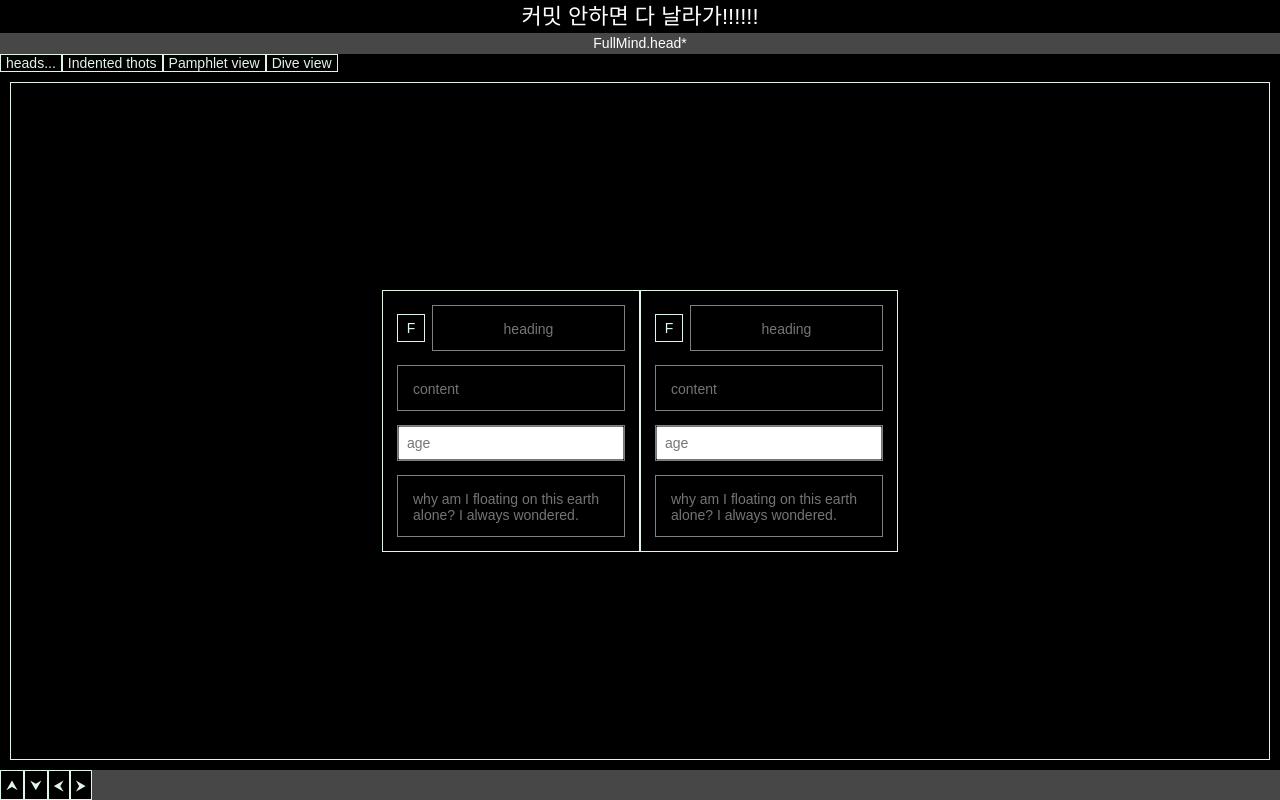
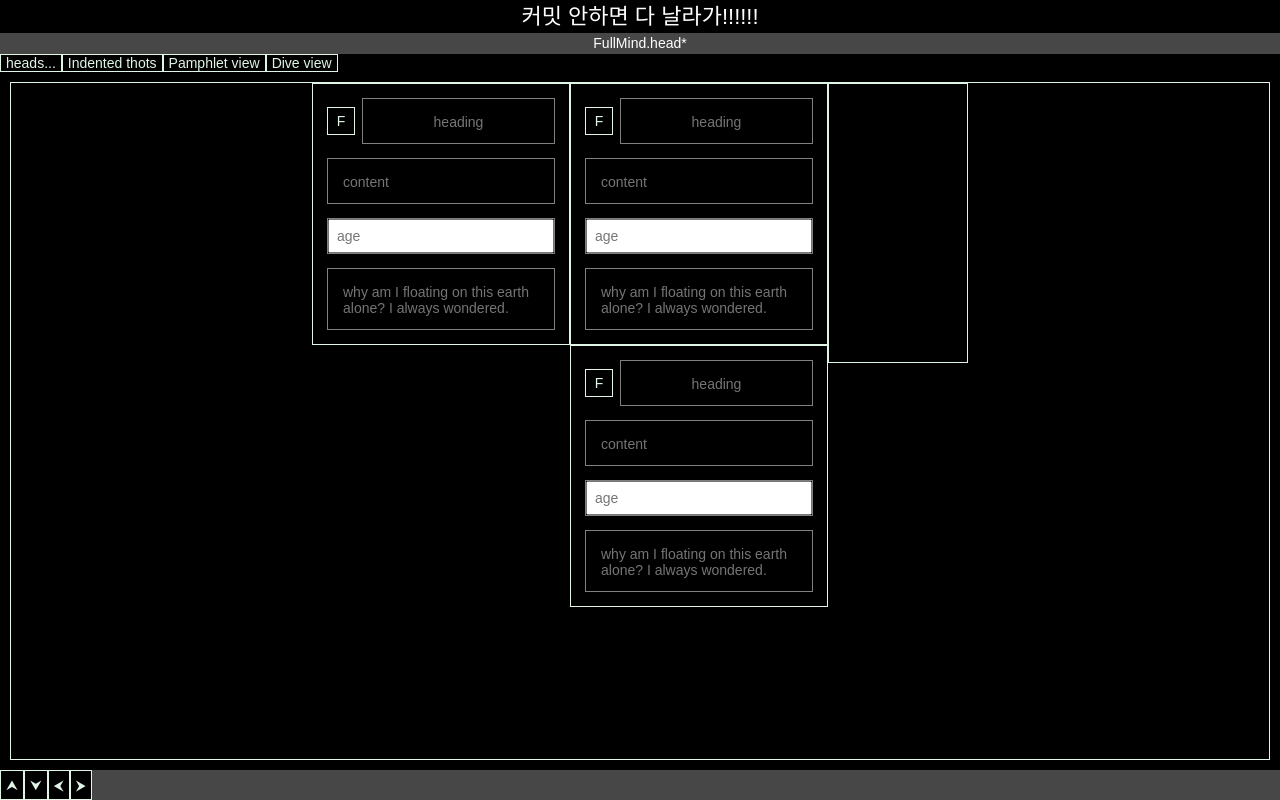
Before and after one commit to alanuv7v/FullMind-3, a Svelte app: page / in a window 1280 px wide. Built offline with nearby package versions, Linux system fonts and the light colour scheme; a web font is replaced by a local one.

Commit message:
relations panel coming up

```diff
--- a/src/views/NodeView/Node.svelte
+++ b/src/views/NodeView/Node.svelte
@@ -1,7 +1,8 @@
 <script>
+  import {tile} from "./NodeViewStore"
   import {onMount} from "svelte"
   import MultilineTextarea from "../../lib/MultilineTextarea.svelte";
-  export let tile, thot
+  export let thot
   //settings
     let initGrow = true
     let typewritter = false
@@ -36,6 +37,7 @@
     main.style.minWidth = tile[0] + 'em'
     main.style.minHeight = tile[1] + 'em'
   })
+
 
 
 </script>
--- a/src/views/NodeView/NodeCoulmn.svelte
+++ b/src/views/NodeView/NodeCoulmn.svelte
@@ -1,11 +1,10 @@
 <script>
-  import {tile} from "./NodeViewStore.svelte"
   import Node from "./Node.svelte";
   export let thots
 </script>
 
 <main>
   {#each thots as thot}
-    <Node {tile} {thot}/>
+   <Node {thot}/>
   {/each}
 </main>
--- a/src/views/NodeView/NodeView.svelte
+++ b/src/views/NodeView/NodeView.svelte
@@ -5,6 +5,7 @@
     import {default_thot, default_container_data} from "../../default.js"
     import Node from "./Node.svelte";
     import NodeColumn from "./NodeCoulmn.svelte"
+    import RelationColumn from "./RelationColumn.svelte"
 
   let tile = [10, 10]
 
@@ -12,14 +13,16 @@
 
   let Columns
 
-  let thots = [thot]
+  let thots = [thot, thot]
 
+  let relations = []
 
 </script>
 
 <main>
-  <Node {tile} {thot}/>
+  <Node {thot}/>
   <NodeColumn {thots}/>
+  <RelationColumn {relations} />
 </main>
 
 <style lang="stylus">
@@ -28,6 +31,6 @@
     height: 100%
     display: flex;
     justify-content: center;
-    align-items: center;
+    align-items: flex-start;
   }
 </style>
--- /dev/null
+++ b/src/views/NodeView/NodeViewStore.js
@@ -0,0 +1 @@
+export let tile = [10, 10]
--- a/src/views/NodeView/NodeViewStore.svelte
+++ /dev/null
@@ -1,3 +0,0 @@
-<script>
-  export let tile = [10, 10]
-</script>
--- a/src/views/NodeView/RelationColumn.svelte
+++ b/src/views/NodeView/RelationColumn.svelte
@@ -0,0 +1,17 @@
+<script>
+  import Node from "./Node.svelte";
+  export let relations
+</script>
+
+<main class="border">
+  {#each relations as relation}
+    {relation}
+  {/each}
+</main>
+
+<style>
+  main {
+    width: 10em;
+    height: 20em;
+  }
+</style>
```
